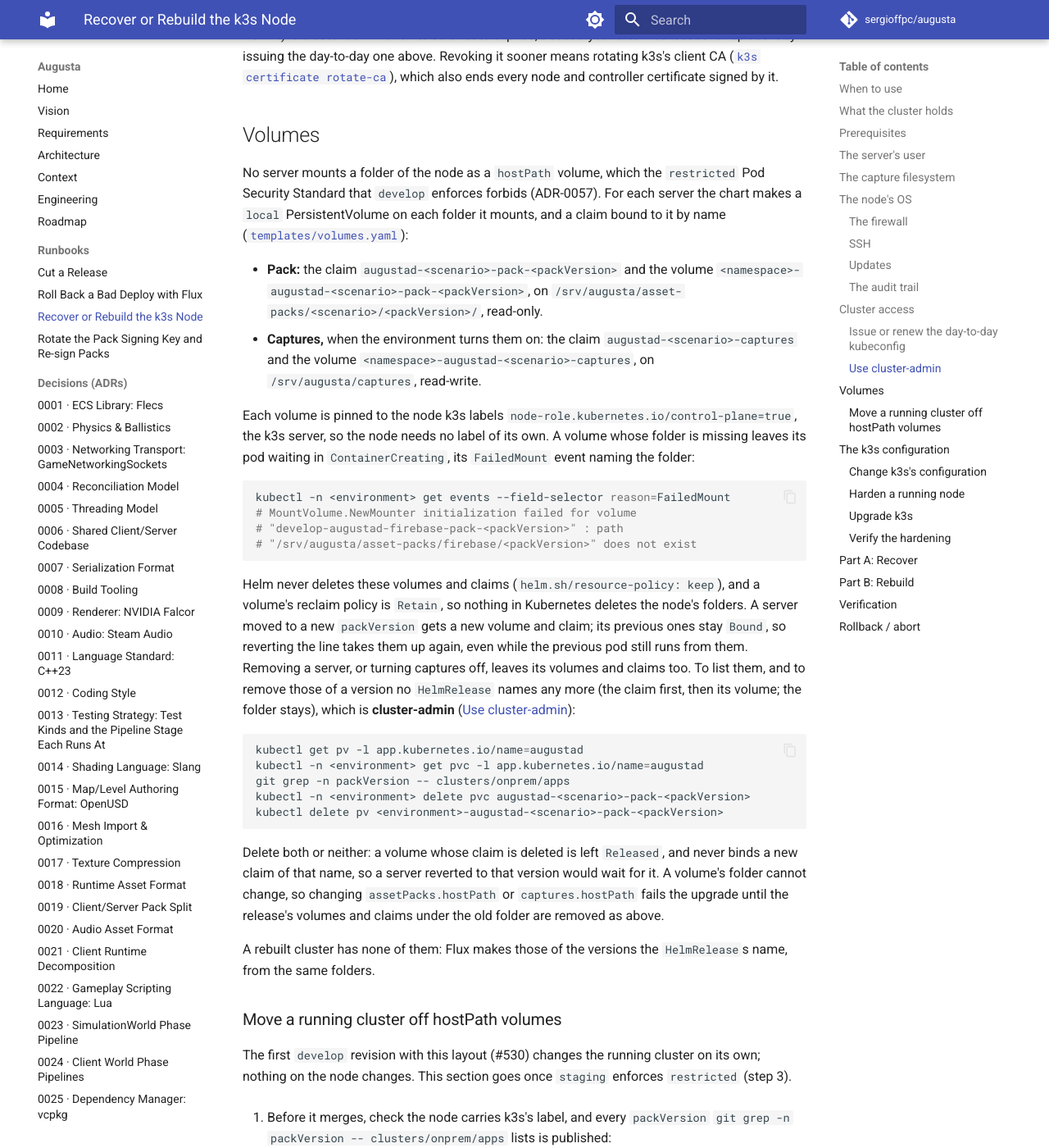
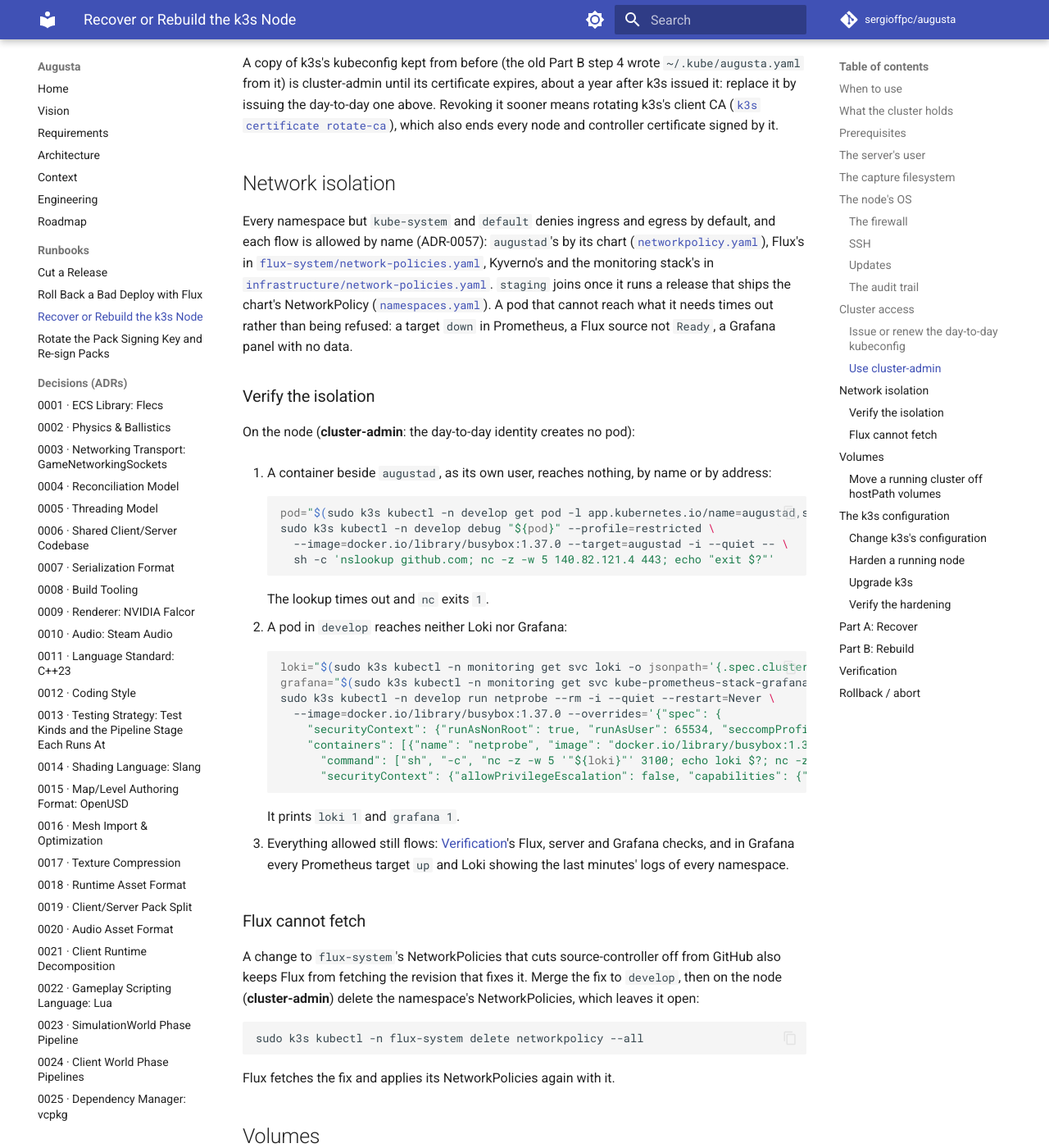
Before and after one commit to sergioffpc/augusta, an MkDocs documentation site: the page built from docs/runbooks/k3s-node-recovery.md, in a window 1280 px wide and 1400 px high, scrolled down 8501 px. Shown: the whole window at 82% size. Built offline with MkDocs 1.6.1 and Material for MkDocs 9.7.7, drawn with Linux system fonts in a browser that asks for light colours; comment, search, counter and statistics services are not loaded; some of the changed text lies outside the part shown.

Commit message:
feat(cluster): default-deny NetworkPolicies; augustad has no egress
Every namespace but kube-system and default denies ingress and egress by
default, each flow allowed by name (ADR-0057). augustad's chart ships its
own NetworkPolicy: UDP on its game port from anywhere, its metrics port
from Prometheus, and no egress. Flux, Kyverno and the monitoring stack get
theirs with the cluster's infrastructure; Flux's generated allow-all
policies are dropped (flux install --network-policy=false).

A Kyverno policy, default-deny-network, refuses a pod in a namespace with
no default deny or with a rule letting everything in or out; CI feeds it
the rendered NetworkPolicies as the cluster's, and each fixture its own.

staging joins once it runs the first release after this, which ships the
chart's NetworkPolicy.

Refs #536

Co-Authored-By: Claude Opus 5.5 <noreply@anthropic.com>

````diff
--- a/docs/runbooks/k3s-node-recovery.md
+++ b/docs/runbooks/k3s-node-recovery.md
@@ -20,6 +20,9 @@ it from the repository. The cluster's design is ADR-0026
 - A change to k3s's configuration (`clusters/onprem/node/`) or release
   (`K3S_VERSION`) has merged, or the node's CIS hardening is to be checked:
   [The k3s configuration](#the-k3s-configuration).
+- A source, `HelmRelease`, Prometheus target or log stream stopped after a
+  change to a NetworkPolicy, or the isolation is to be checked:
+  [Network isolation](#network-isolation).
 - A change to the node's firewall, SSH, update or audit policy has merged, the
   maintainer's addresses change, or a game port range is to face the internet:
   [The node's OS](#the-nodes-os).
@@ -395,6 +398,68 @@ about a year after k3s issued it: replace it by issuing the day-to-day one
 above. Revoking it sooner means rotating k3s's client CA
 ([`k3s certificate rotate-ca`](https://docs.k3s.io/cli/certificate#certificate-authority-ca-certificates)),
 which also ends every node and controller certificate signed by it.
+
+## Network isolation
+
+Every namespace but `kube-system` and `default` denies ingress and egress by
+default, and each flow is allowed by name (ADR-0057): `augustad`'s by its chart
+([`networkpolicy.yaml`](../../charts/augustad/templates/networkpolicy.yaml)),
+Flux's in
+[`flux-system/network-policies.yaml`](../../clusters/onprem/flux-system/network-policies.yaml),
+Kyverno's and the monitoring stack's in
+[`infrastructure/network-policies.yaml`](../../clusters/onprem/infrastructure/network-policies.yaml).
+`staging` joins once it runs a release that ships the chart's NetworkPolicy
+([`namespaces.yaml`](../../clusters/onprem/apps/namespaces.yaml)). A pod that
+cannot reach what it needs times out rather than being refused: a target `down`
+in Prometheus, a Flux source not `Ready`, a Grafana panel with no data.
+
+### Verify the isolation
+
+On the node (**cluster-admin**: the day-to-day identity creates no pod):
+
+1. A container beside `augustad`, as its own user, reaches nothing, by name or
+   by address:
+
+    ```sh
+    pod="$(sudo k3s kubectl -n develop get pod -l app.kubernetes.io/name=augustad,scenario=firebase -o name)"
+    sudo k3s kubectl -n develop debug "${pod}" --profile=restricted \
+      --image=docker.io/library/busybox:1.37.0 --target=augustad -i --quiet -- \
+      sh -c 'nslookup github.com; nc -z -w 5 140.82.121.4 443; echo "exit $?"'
+    ```
+
+    The lookup times out and `nc` exits `1`.
+
+2. A pod in `develop` reaches neither Loki nor Grafana:
+
+    ```sh
+    loki="$(sudo k3s kubectl -n monitoring get svc loki -o jsonpath='{.spec.clusterIP}')"
+    grafana="$(sudo k3s kubectl -n monitoring get svc kube-prometheus-stack-grafana -o jsonpath='{.spec.clusterIP}')"
+    sudo k3s kubectl -n develop run netprobe --rm -i --quiet --restart=Never \
+      --image=docker.io/library/busybox:1.37.0 --overrides='{"spec": {
+        "securityContext": {"runAsNonRoot": true, "runAsUser": 65534, "seccompProfile": {"type": "RuntimeDefault"}},
+        "containers": [{"name": "netprobe", "image": "docker.io/library/busybox:1.37.0",
+          "command": ["sh", "-c", "nc -z -w 5 '"${loki}"' 3100; echo loki $?; nc -z -w 5 '"${grafana}"' 80; echo grafana $?"],
+          "securityContext": {"allowPrivilegeEscalation": false, "capabilities": {"drop": ["ALL"]}}}]}}'
+    ```
+
+    It prints `loki 1` and `grafana 1`.
+
+3. Everything allowed still flows: [Verification](#verification)'s Flux, server
+   and Grafana checks, and in Grafana every Prometheus target `up` and Loki
+   showing the last minutes' logs of every namespace.
+
+### Flux cannot fetch
+
+A change to `flux-system`'s NetworkPolicies that cuts source-controller off from
+GitHub also keeps Flux from fetching the revision that fixes it. Merge the fix
+to `develop`, then on the node (**cluster-admin**) delete the namespace's
+NetworkPolicies, which leaves it open:
+
+```sh
+sudo k3s kubectl -n flux-system delete networkpolicy --all
+```
+
+Flux fetches the fix and applies its NetworkPolicies again with it.
 
 ## Volumes
 
@@ -835,6 +900,8 @@ kubectl get namespaces -L pod-security.kubernetes.io/enforce
 
 - After a rebuild, the node also passes
   [Verify the hardening](#verify-the-hardening).
+- Each namespace's NetworkPolicies hold:
+  [Verify the isolation](#verify-the-isolation).
 
 Then the OS's hardening. From a LAN host that is not one of the maintainer's
 addresses, scan the node:
````
Also changed, not shown: clusters/onprem/node/cis-exceptions.md (+11 -11 lines), docs/adr/0057-cluster-hardening-baseline.md (+13 -6 lines), 13 other files.
